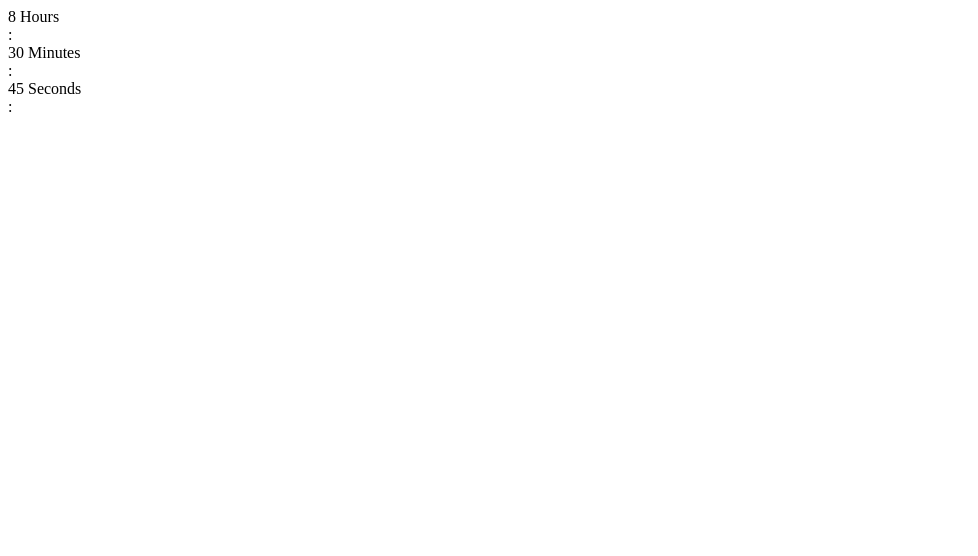
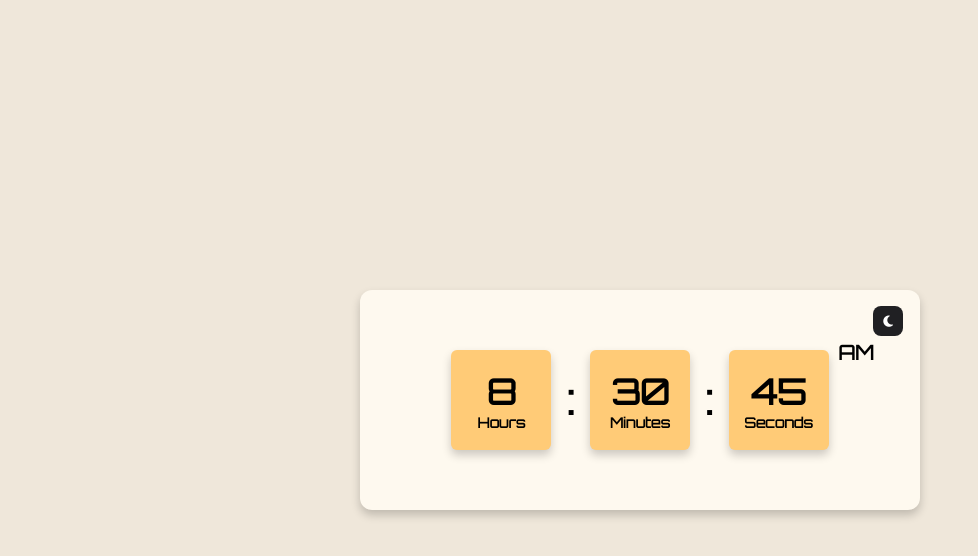
Before and after one commit to Rolo-coding/digital-clock, a website: page index.html in a window 1280 px wide. Shown: the whole page, without its empty margins (0-978 px from the left). Drawn offline with Linux system fonts and the light colour scheme.

Commit message:
html setup and styling
I learn everything just to forget it later!!!

```diff
--- a/index.html
+++ b/index.html
@@ -1,5 +1,5 @@
 <!DOCTYPE html>
-<html lang="ja">
+<html lang="en">
   <head>
     <meta charset="UTF-8" />
     <meta name="viewport" content="width=device-width, initial-scale=1.0" />
@@ -13,6 +13,10 @@
   <body>
     <section>
       <div class="container">
+        <div class="icons">
+          <i class="fas fa-moon"></i>
+          <i class="fas fa-sun"></i>
+        </div>
         <div class="time">
           <div class="time__colon">
             <div class="time__text">
@@ -33,7 +37,7 @@
               <span class="num sec__num">45</span>
               <span class="text">Seconds</span>
             </div>
-            <span class="colon">:</span>
+            <span class="am-pm">AM</span>
           </div>
         </div>
       </div>
--- a/styles.css
+++ b/styles.css
@@ -0,0 +1,88 @@
+@import url("https://fonts.googleapis.com/css2?family=Orbitron&display=swap");
+
+* {
+  margin: 0;
+  padding: 0;
+  box-sizing: border-box;
+  font-family: "Orbitron", sans-serif;
+}
+
+section {
+  min-height: 100vh;
+  width: 100%;
+  display: flex;
+  align-items: center;
+  justify-content: center;
+  background: #efe7da;
+}
+section .container {
+  display: flex;
+  justify-content: center;
+  height: 220px;
+  max-width: 560px;
+  width: 100%;
+  background: #fef9ef;
+  box-shadow: 0 5px 10px rgba(0, 0, 0, 0.2);
+  border-radius: 12px;
+  position: relative;
+}
+section .container .icons i {
+  position: absolute;
+  right: 17px;
+  top: 16px;
+  height: 30px;
+  width: 30px;
+  background: #202023;
+  color: #fff;
+  text-align: center;
+  line-height: 30px;
+  border-radius: 8px;
+  font-size: 13px;
+  cursor: pointer;
+}
+.container .icons i.fa-sun {
+  opacity: 0;
+  pointer-events: none;
+}
+section .container .time {
+  display: flex;
+  align-items: center;
+}
+
+.container .time .time__colon {
+  display: flex;
+  align-items: center;
+  position: relative;
+}
+
+.time .time__colon .am-pm {
+  position: absolute;
+  top: -10px;
+  right: -45px;
+  font-size: 20px;
+  font-weight: 700;
+}
+.time .time__colon .time__text {
+  width: 100px;
+  height: 100px;
+  display: flex;
+  flex-direction: column;
+  align-items: center;
+  justify-content: center;
+  border-radius: 6px;
+  background: #ffcb77;
+  box-shadow: 0 5px 10px rgba(0, 0, 0, 0.2);
+}
+.time .time__colon .time__text,
+.time .time__colon .colon {
+  font-size: 35px;
+  font-weight: 600;
+}
+.time .time__colon .colon {
+  font-size: 40px;
+  margin: 0 15px;
+}
+.time .time__colon .time__text .text {
+  font-size: 14px;
+  font-weight: 700;
+}
```
